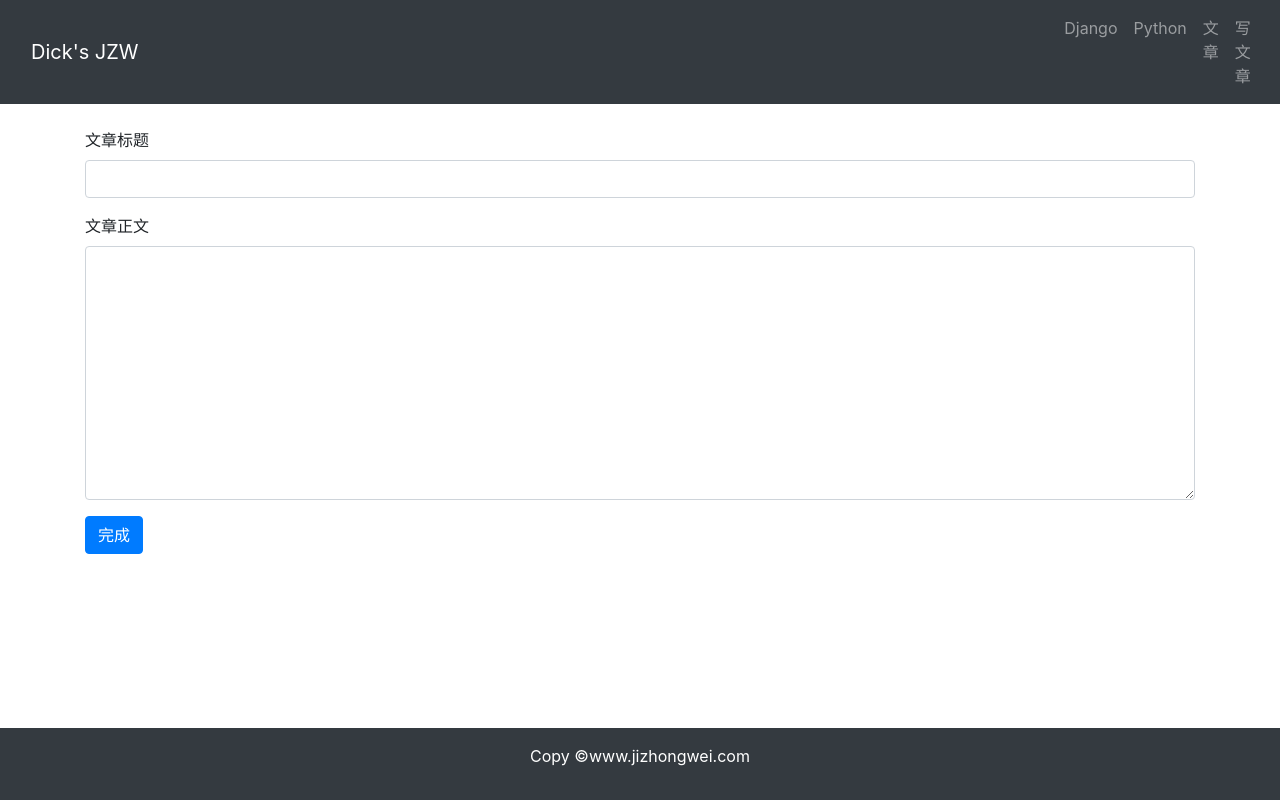
After one commit to jizhongwei/Django_BS4, a Django app: page /article/article-create/ in a window 1280 px wide. The commit adds this page. Run offline with Django 3.2, Linux system fonts and the light colour scheme; some libraries are stand-ins or nearby versions.

Commit message:
利用Django的form表单组件，实现从前端界面写文章，完成处理写文章的视图

```diff
--- /dev/null
+++ b/article/forms.py
@@ -0,0 +1,11 @@
+from django import forms
+
+from .models import ArticlePost
+
+#写文章的表单类
+class ArticlePostForm(forms.ModelForm):
+    class Meta:
+        #指明数据模型来源
+        model = ArticlePost
+        # 定义表单包含的字段
+        fields = ('title', 'body')
--- a/article/urls.py
+++ b/article/urls.py
@@ -6,4 +6,5 @@ app_name = 'article'
 urlpatterns = [
     path('article-list', views.article_list, name = 'article-list'),
     path('article-detail/<int:id>/', views.article_detail, name = 'article-detail'),
+    path('article-create/', views.article_create, name = 'article-create'),
 ]
--- a/article/views.py
+++ b/article/views.py
@@ -1,5 +1,8 @@
-from django.shortcuts import render
+from django.shortcuts import render, redirect
+from django.http import HttpResponse
 
+from .forms import ArticlePostForm
+from django.contrib.auth.models import User
 from .models import ArticlePost
 import markdown
 
@@ -21,3 +24,33 @@ def article_detail(request,id):
                                      ])
     context = {'article': article}
     return render(request, 'article/detail.html', context)
+
+#写文章的视图
+def article_create(request):
+    #判断用户是否提交数据
+    if request.method == 'POST':
+        # 将提交的数据赋值到表单实例中
+        article_post_form = ArticlePostForm(data = request.POST)
+        # 判断提交的数据是满足模型的要求
+        if article_post_form.is_valid():
+            # 保存数据，但暂时不提交到数据库中
+            new_article = article_post_form.save(commit= False)
+            # 指定数据库中id=1的用户为作者
+            # 如果你进行过删除数据库的操作，可能会找不到id=1的用户
+            # 此时请重新创建用户，并传入相应的用户id
+            new_article.author = User.objects.get(id = 1)
+            # 将新文章保存到数据库中
+            new_article.save()
+            # 完成后返回到文章列表
+            return redirect('article:article-list')
+        # 如果数据不合法，返回错误信息
+        else:
+            return HttpResponse('表单内容有误，请重新填写。')
+    # 如果用户请求获取数据
+    else:
+        # 创建一个空的表单实例
+        article_post_form = ArticlePostForm()
+        # 上下文，传到模版中
+        context = {'article_post_form': article_post_form}
+        # 进行模版渲染
+        return render(request, 'article/create.html', context)
--- a/static/md_css/friendly.css
+++ b/static/md_css/friendly.css
@@ -1,5 +1,5 @@
 .codehilite .hll { background-color: #ffffcc }
-.codehilite  { background: #f0f0f0;border-radius:20px;padding:10px;box-shadow: black 8px 8px; }
+.codehilite  { background: #f0f0f0;border-radius:20px;padding:10px;box-shadow: black 8px 8px;margin-top:20px; }
 .codehilite .c { color: #60a0b0; font-style: italic } /* Comment */
 .codehilite .err { border: 1px solid #FF0000 } /* Error */
 .codehilite .k { color: #007020; font-weight: bold } /* Keyword */
--- /dev/null
+++ b/templates/article/create.html
@@ -0,0 +1,28 @@
+{% extends 'base.html' %}
+{% load staticfiles %}
+
+{% block title %}
+    写文章
+{% endblock %}
+
+{% block content %}
+    <div class="container">
+        <div class="row">
+            <div class="col-12">
+                <br>
+                <form action="." method="post">
+                    {% csrf_token %}
+                    <div class="form-group">
+                        <label for="title">文章标题</label>
+                        <input type="text" class="form-control" id="title" name="title">
+                    </div>
+                    <div class="form-group">
+                        <label for="body">文章正文</label>
+                        <textarea name="body" id="body" cols="30" rows="10" class="form-control" type="text"></textarea>
+                    </div>
+                    <button class="btn btn-primary" type="submit">完成</button>
+                </form>
+            </div>
+        </div>
+    </div>
+{% endblock %}
--- a/templates/header.html
+++ b/templates/header.html
@@ -1,6 +1,6 @@
 <nav class="navbar navbar-expand-lg navbar-dark bg-dark">
     <div class="container">
-        <a href="#" class="navbar-brand">Dick's JZW</a>
+        <a href="{% url 'article:article-list' %}" class="navbar-brand">Dick's JZW</a>
     </div>
     <div class="collapse navbar-collapse" id="collapsibleNavbar">
         <ul class="navbar-nav">
@@ -13,6 +13,9 @@
             <li class="nav-item">
                 <a href="{% url 'article:article-list' %}" class="nav-link">文章</a>
             </li>
+            <li class="nav-item">
+                <a href="{% url 'article:article-create' %}" class="nav-link">写文章</a>
+            </li>
         </ul>
     </div>
 </nav>
```
Also changed, not shown: db.sqlite3.
